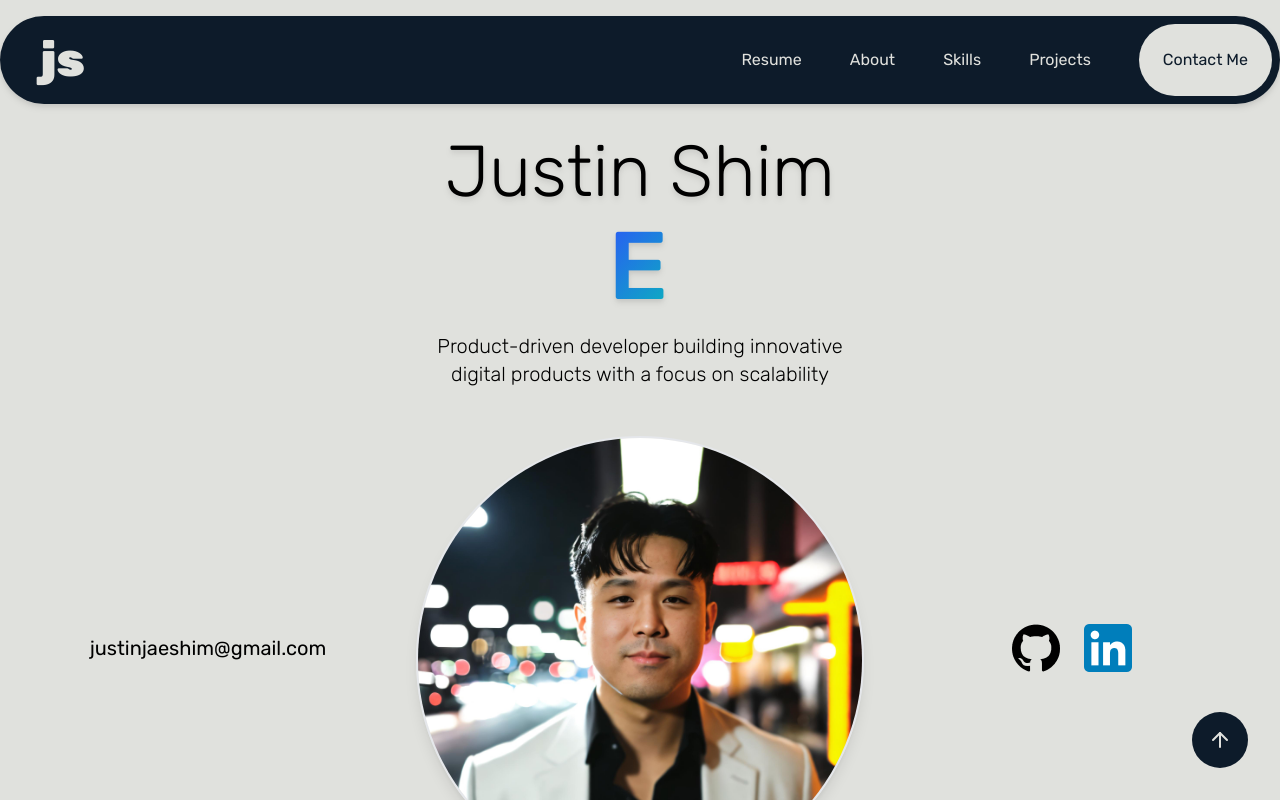
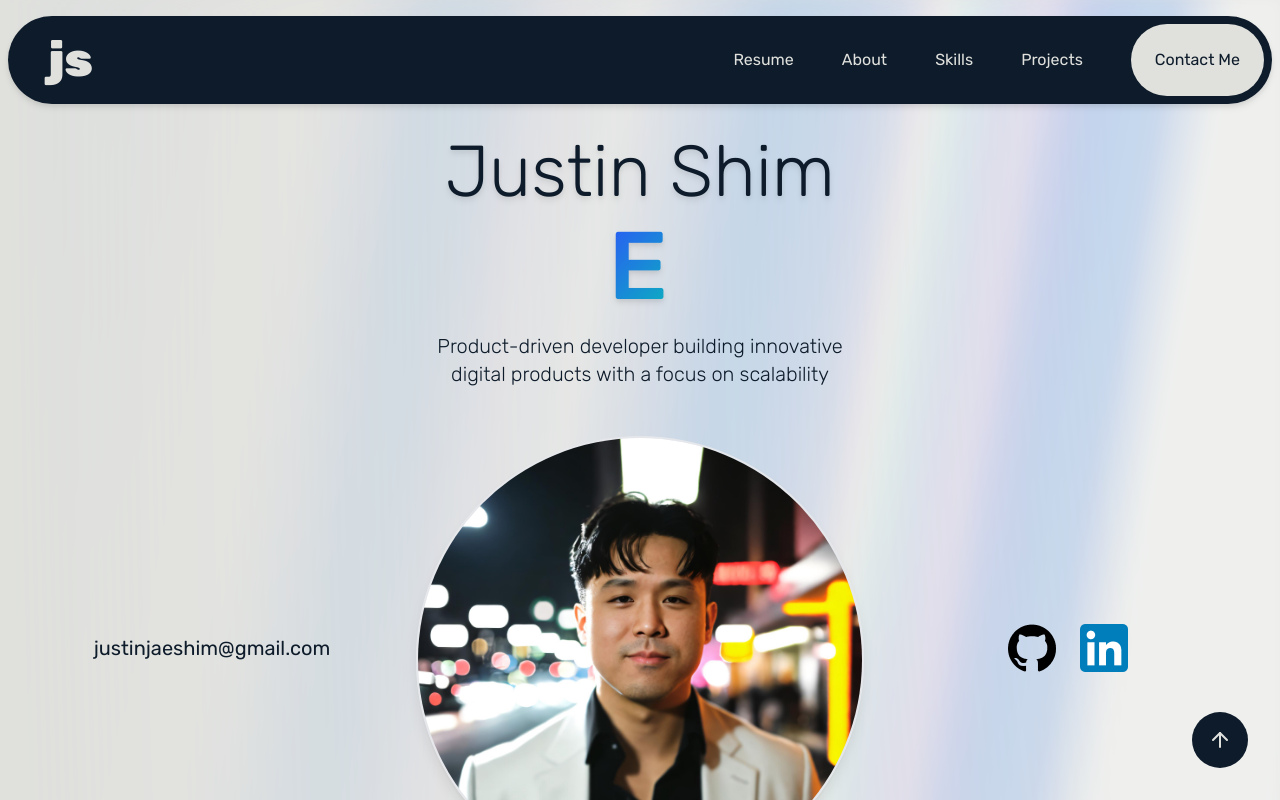
Before and after one commit to slip4k/justinshim, a Next.js app: page / in a window 1280 px wide. Shown: the top 800 px of the page. Built offline with nearby package versions, Linux system fonts and the light colour scheme.

Commit message:
Re-enable aurora bg with acceleration, change projects title fontsize

```diff
--- a/app/components/ui/tabs.tsx
+++ b/app/components/ui/tabs.tsx
@@ -71,7 +71,9 @@ export const Tabs = ({
               />
             )}
 
-            <span className="relative block text-foreground">{tab.title}</span>
+            <span className="relative block text-foreground text-medium text-xl">
+              {tab.title}
+            </span>
           </button>
         ))}
       </div>
--- a/app/page.tsx
+++ b/app/page.tsx
@@ -10,7 +10,7 @@ import { AuroraBackground } from './components/ui/aurora-background';
 export default function Home() {
   return (
     <main className="flex min-h-screen flex-col relative">
-      {/* <AuroraBackground> */}
+      <AuroraBackground>
         <Landing />
         <About />
         <Skills />
@@ -18,7 +18,7 @@ export default function Home() {
         <Contact />
         <Footer />
         <TopButton />
-      {/* </AuroraBackground> */}
+      </AuroraBackground>
     </main>
   );
 }
```
